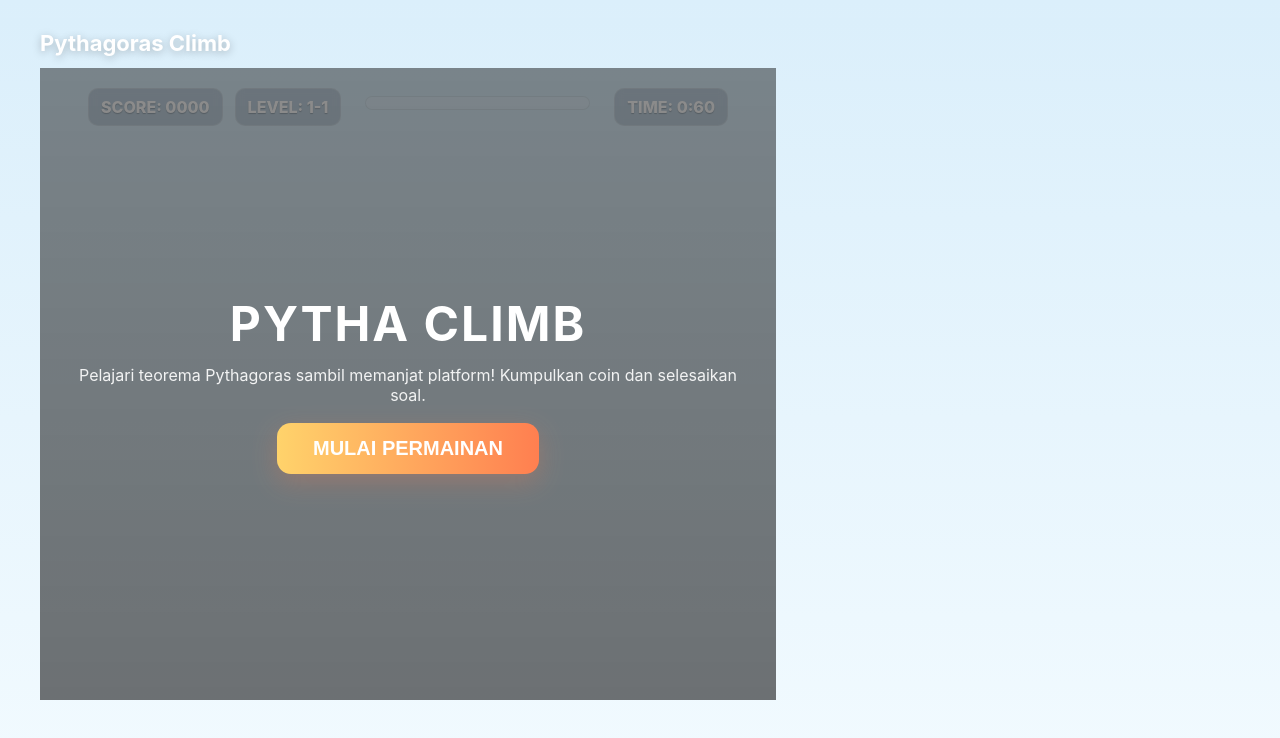
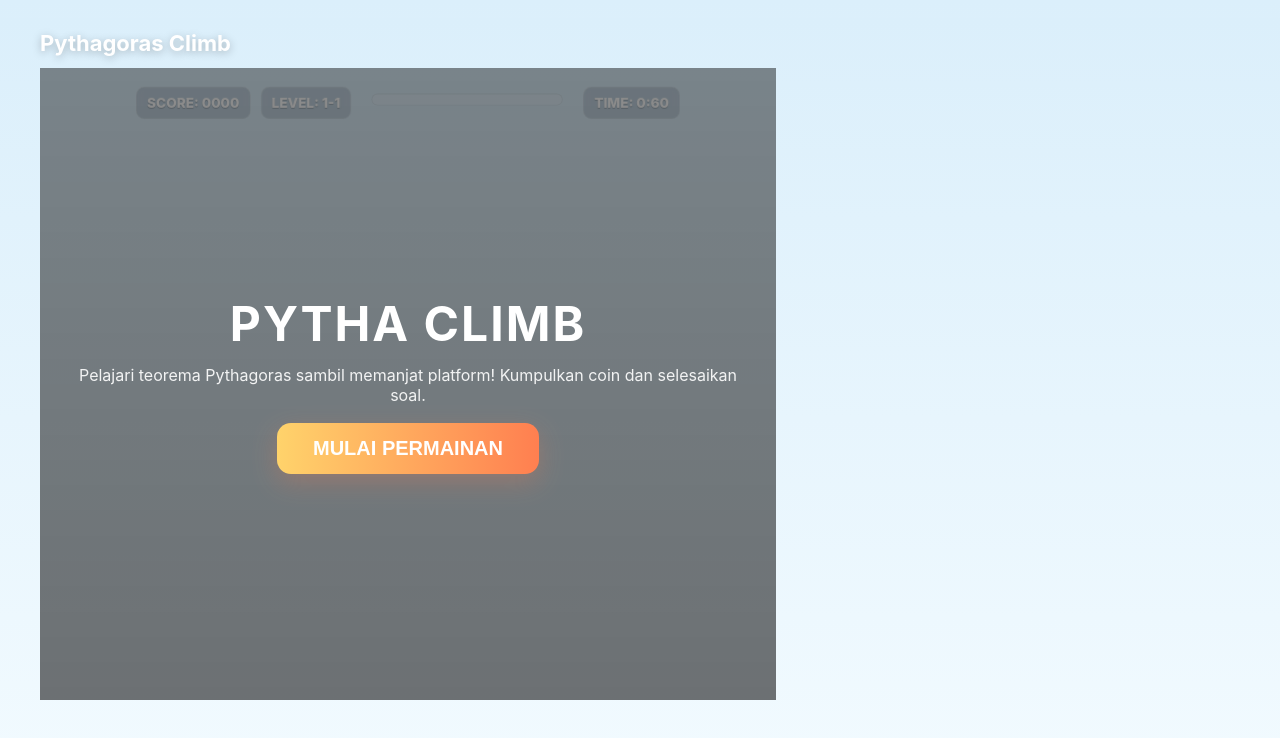
Before and after one commit to PSPM23E/media-pembelajaran-Pytha-Climb, a plain HTML site: page index.html in a window 1280 px wide. Drawn offline with Linux system fonts and the light colour scheme.

Commit message:
Update index.html

```diff
--- a/index.html
+++ b/index.html
@@ -1,3 +1,4 @@
+
 <!doctype html>
 <html lang="id">
 <head>
@@ -48,6 +49,11 @@
   .hud .box{padding:8px 12px;border-radius:10px;background:var(--hud-bg);backdrop-filter: blur(4px);border:1px solid rgba(255,255,255,0.2);color:#fff;font-weight:800;text-shadow:0 1px 1px rgba(0,0,0,0.2)}
   .progressWrap{flex:1;margin:0 12px;height:12px;border-radius:12px;background:rgba(255,255,255,0.12);overflow:hidden;border:1px solid rgba(0,0,0,0.06)}
   .progressBar{height:100%;width:0%;background:linear-gradient(90deg,#ffd36b,#ff7f50);box-shadow:0 4px 8px rgba(255,127,80,0.18)}
+  .hud {
+    transform: translateX(-50%) scale(0.85);
+    transform-origin: top center;
+}
+
 </style>
 </head>
 <body>
```
